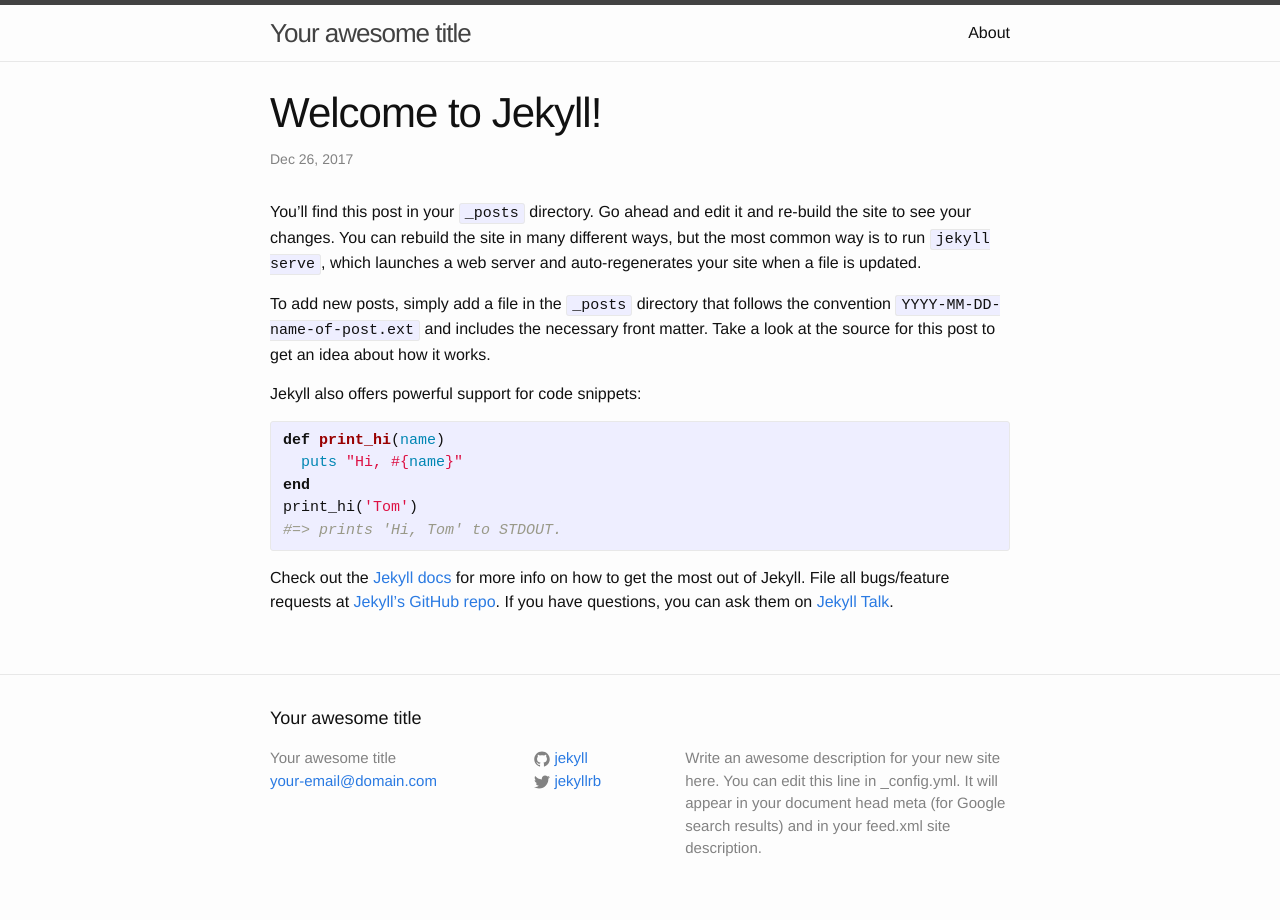
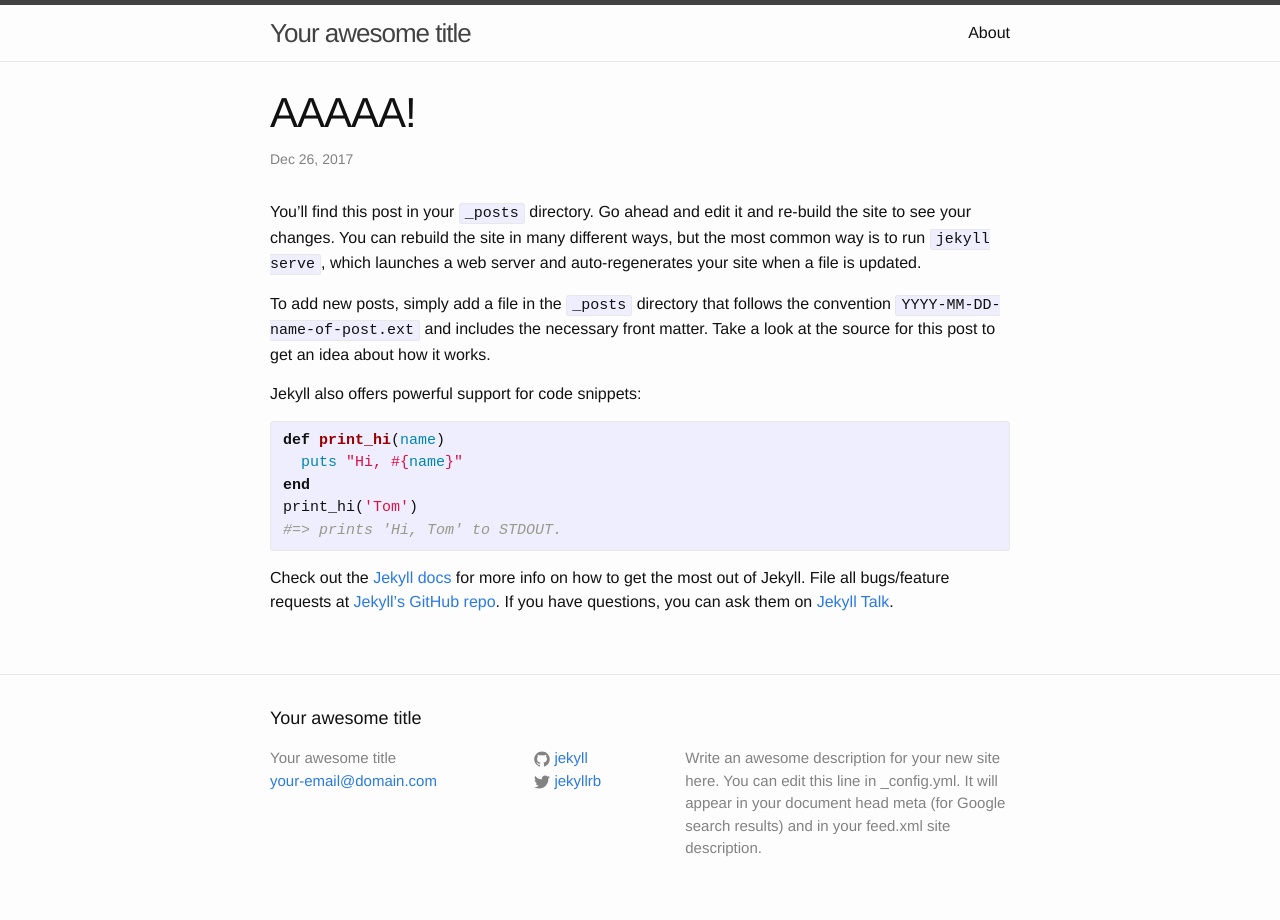
Before and after one commit to canned-fruits/canned-fruits.github.io, a Jekyll site: the page built from _posts/2017-12-26-welcome-to-jekyll.markdown, in a window 1280 px wide. Built offline with Jekyll 4.4.1, drawn with Linux system fonts in a browser that asks for light colours.

Commit message:
Update 2017-12-26-welcome-to-jekyll.markdown

```diff
--- a/_posts/2017-12-26-welcome-to-jekyll.markdown
+++ b/_posts/2017-12-26-welcome-to-jekyll.markdown
@@ -1,6 +1,6 @@
 ---
 layout: post
-title:  "Welcome to Jekyll!"
+title:  "AAAAA!"
 date:   2017-12-26 16:21:18 +0000
 categories: jekyll update
 ---
```
